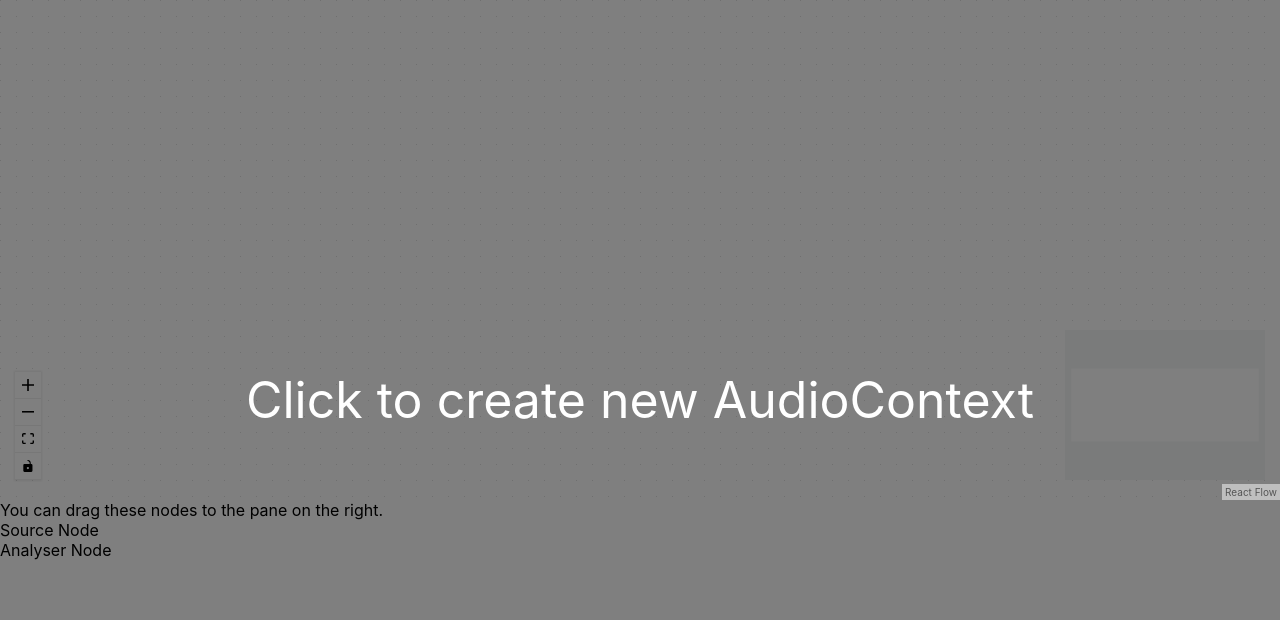
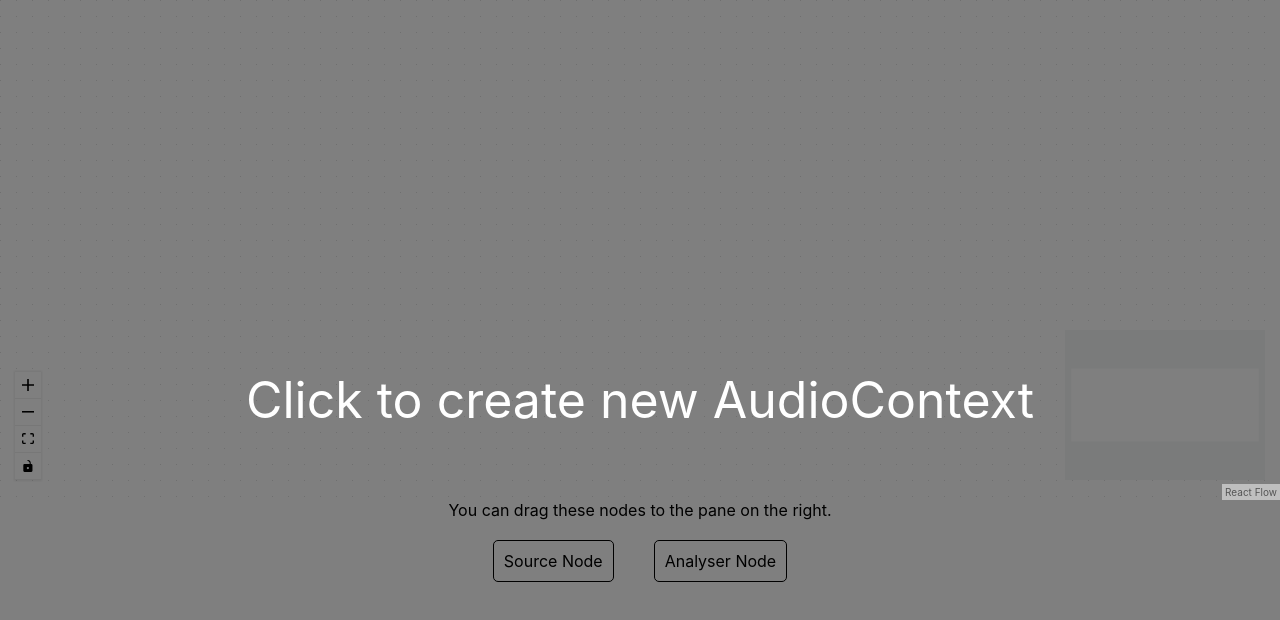
Before and after one commit to Yi-Jiahe/sound-site-react, a React (Create React App) app: page / in a window 1280 px wide. Shown: the top 620 px of the page. Built offline with nearby package versions, Linux system fonts and the light colour scheme.

Commit message:
add styling to element selector

```diff
--- a/src/AnimatedPlots.tsx
+++ b/src/AnimatedPlots.tsx
@@ -78,7 +78,6 @@ const FFTPlot = ({ analyserNode }: {analyserNode: AnalyserNode}) => {
 
     if (plotCanvas.current) {
         if (analyserNode) {
-            console.log(analyserNode);
             drawFFT(analyserNode, plotCanvas.current, true)
         }
     }
@@ -95,7 +94,6 @@ function WaveformPlot({ analyserNode }: {analyserNode: AnalyserNode}) {
 
     if (plotCanvas.current) {
         if (analyserNode) {
-            console.log(analyserNode);
             drawWaveform(analyserNode, plotCanvas.current, true)
         }
     }
--- a/src/App.css
+++ b/src/App.css
@@ -19,8 +19,33 @@
     color: white;
 }
 
+aside {
+    display: flex;
+    flex-direction: column;
+    align-items: center;
+
+}
+
+.component-selector {
+    display: flex;
+    flex-direction: row;
+}
+
+.component-selector > .node-component {
+    cursor: grab;
+    margin: 20px;
+}
+
+.node-component {
+    border-style: solid;
+    border-width: 1px;
+    border-radius: 5px;
+    background-color: rgba(255,255,255,0.8);
+    padding: 10px;
+}
+
 .audio-analyser-node {
-    display:flex;
+    display: flex;
     flex-direction: column;
-    /* align-item: center; */
+    align-items: center;
 }
--- a/src/AudioNodeElements.tsx
+++ b/src/AudioNodeElements.tsx
@@ -5,43 +5,40 @@ import { FFTPlot, WaveformPlot } from './AnimatedPlots';
 
 const SourceNodeElement: FC<NodeProps> = ({ data }) => {
     return (
-        <div className="audio-source-node">
-            <div>
+        <>
+            <div className="node-component">
                 Audio Source
             </div>
             <Handle
                 id="output"
                 type="source"
                 position={"right" as Position} />
-        </div>
+        </>
     );
 }
 
 const DestinationNodeElement: FC<NodeProps> = ({ data }) => {
     return (
-        <div className="audio-destination-node">
+        <>
             <Handle
                 id="input"
                 type="target"
                 position={"left" as Position} />
-            <div>
+            <div className="node-component">
                 Audio Destination
             </div>
-
-        </div>
+        </>
     );
 }
 
 const AnalyserNodeElement:FC<NodeProps> = ({ data }) => {
-    console.log(data.audioNode);
-
     return (
-    <div className="audio-analyser-node">
+    <>
         <Handle
             id="input"
             type="target"
             position={"left" as Position} />
-        <div>
+        <div className="node-component audio-analyser-node">
             Audio Analyser
             <WaveformPlot analyserNode={data.audioNode} />
             <FFTPlot analyserNode={data.audioNode} />
@@ -50,7 +47,7 @@ const AnalyserNodeElement:FC<NodeProps> = ({ data }) => {
             id="output"
             type="source"
             position={"right" as Position} />
-    </div>);
+    </>);
 }
 
 export { SourceNodeElement, DestinationNodeElement, AnalyserNodeElement };
--- a/src/Sidebar.tsx
+++ b/src/Sidebar.tsx
@@ -9,11 +9,13 @@ function Sidebar() {
       return (
         <aside>
           <div className="description">You can drag these nodes to the pane on the right.</div>
-          <div className="" onDragStart={(event) => onDragStart(event, 'sourceNodeElement')} draggable>
-            Source Node
-          </div>
-          <div className="" onDragStart={(event) => onDragStart(event, 'analyserNodeElement')} draggable>
-            Analyser Node
+            <div className="component-selector">
+              <div className="node-component" onDragStart={(event) => onDragStart(event, 'sourceNodeElement')} draggable>
+                Source Node
+              </div>
+              <div className="node-component" onDragStart={(event) => onDragStart(event, 'analyserNodeElement')} draggable>
+                Analyser Node
+              </div>
           </div>
         </aside>
       );
```
Also changed, not shown: src/App.tsx (line endings or trailing spaces).
